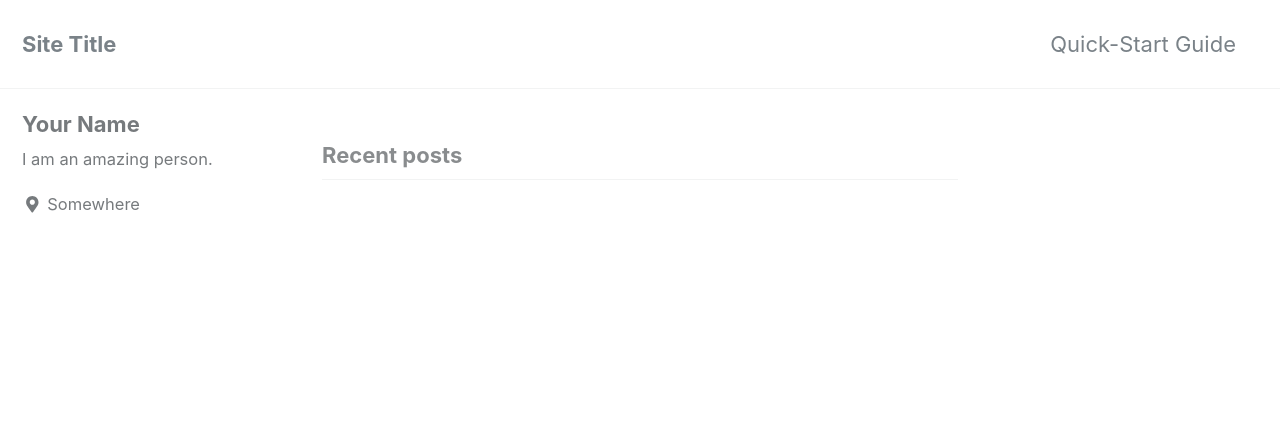
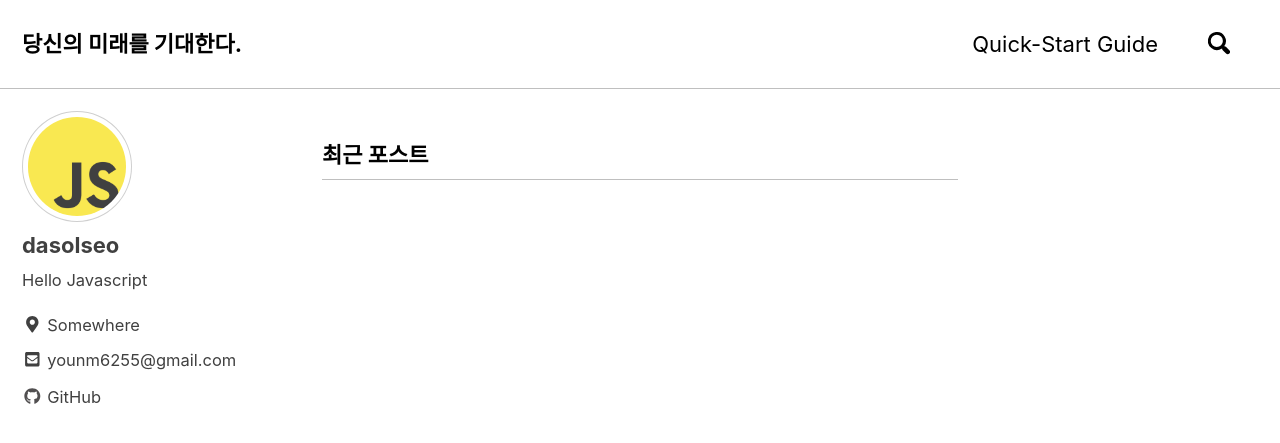
Before and after one commit to dasol-seo/dasol-seo.github.io, a Jekyll site: the page built from index.html, in a window 1280 px wide and 900 px high. Shown: the top 443 px of the window. Built offline with Jekyll 4.4.1, drawn with Linux system fonts in a browser that asks for light colours; nearby versions of some CDN libraries; the list of posts is cut into pages by our own code; some of the changed text lies outside the part shown.

Commit message:
update _config.yml(basic setting)

```diff
--- a/_config.yml
+++ b/_config.yml
@@ -12,17 +12,17 @@
 
 # theme                  : "minimal-mistakes-jekyll"
 # remote_theme           : "mmistakes/minimal-mistakes"
-minimal_mistakes_skin    : "default" # "air", "aqua", "contrast", "dark", "dirt", "neon", "mint", "plum", "sunrise"
+minimal_mistakes_skin    : "contrast" # "air", "aqua", "contrast", "dark", "dirt", "neon", "mint", "plum", "sunrise"
 
 # Site Settings
-locale                   : "en-US"
-title                    : "Site Title"
+locale                   : "ko"
+title                    : "당신의 미래를 기대한다."
 title_separator          : "-"
-name                     : "Your Name"
-description              : "An amazing website."
-url                      : # the base hostname & protocol for your site e.g. "https://mmistakes.github.io"
-baseurl                  : # the subpath of your site, e.g. "/blog"
-repository               : # GitHub username/repo-name e.g. "mmistakes/minimal-mistakes"
+name                     : "개발 블로그"
+description              : "더 좋은 개발자가 되기 위해 만든 블로그"
+url                      : "https://dasol-seo.github.io/" # the base hostname & protocol for your site e.g. "https://mmistakes.github.io"
+baseurl                  : "/" # the subpath of your site, e.g. "/blog"
+repository               : dasol-seo/dasol-seo.github.io # GitHub username/repo-name e.g. "mmistakes/minimal-mistakes"
 teaser                   : # path of fallback teaser image, e.g. "/assets/images/500x300.png"
 # breadcrumbs            : false # true, false (default)
 words_per_minute         : 200
@@ -58,8 +58,8 @@ reCaptcha:
   secret                 :
 atom_feed:
   path                   : # blank (default) uses feed.xml
-search                   : # true, false (default)
-search_full_content      : # true, false (default)
+search                   : true # true, false (default) 사이트 우측 상단 검색 활성화
+search_full_content      : true # true, false (default) 제목이 아닌 내용까지도 검색할 것인지에 대한 설정
 search_provider          : # lunr (default), algolia, google
 algolia:
   application_id         : # YOUR_APPLICATION_ID
@@ -100,52 +100,25 @@ analytics:
 
 # Site Author
 author:
-  name             : "Your Name"
-  avatar           : # path of avatar image, e.g. "/assets/images/bio-photo.jpg"
-  bio              : "I am an amazing person."
+  name             : "dasolseo"
+  avatar           : "/assets/images/bio-photo.png" # path of avatar image, e.g. "/assets/images/bio-photo.jpg"
+  bio              : "Hello Javascript"
   location         : "Somewhere"
   email            :
   links:
-    - label: "Email"
+    - label: "younm6255@gmail.com"
       icon: "fas fa-fw fa-envelope-square"
-      # url: mailto:your.name@email.com
-    - label: "Website"
-      icon: "fas fa-fw fa-link"
-      # url: "https://your-website.com"
-    - label: "Twitter"
-      icon: "fab fa-fw fa-twitter-square"
-      # url: "https://twitter.com/"
-    - label: "Facebook"
-      icon: "fab fa-fw fa-facebook-square"
-      # url: "https://facebook.com/"
+      url: mailto:your.name@email.com
     - label: "GitHub"
       icon: "fab fa-fw fa-github"
-      # url: "https://github.com/"
-    - label: "Instagram"
-      icon: "fab fa-fw fa-instagram"
-      # url: "https://instagram.com/"
+      url: "https://github.com/dasol-seo"
 
 # Site Footer
 footer:
   links:
-    - label: "Twitter"
-      icon: "fab fa-fw fa-twitter-square"
-      # url:
-    - label: "Facebook"
-      icon: "fab fa-fw fa-facebook-square"
-      # url:
     - label: "GitHub"
       icon: "fab fa-fw fa-github"
-      # url:
-    - label: "GitLab"
-      icon: "fab fa-fw fa-gitlab"
-      # url:
-    - label: "Bitbucket"
-      icon: "fab fa-fw fa-bitbucket"
-      # url:
-    - label: "Instagram"
-      icon: "fab fa-fw fa-instagram"
-      # url:
+      url: "https://github.com/dasol-seo"
 
 
 # Reading Files
```
Also changed, not shown: assets/images/bio-photo.png (added).
